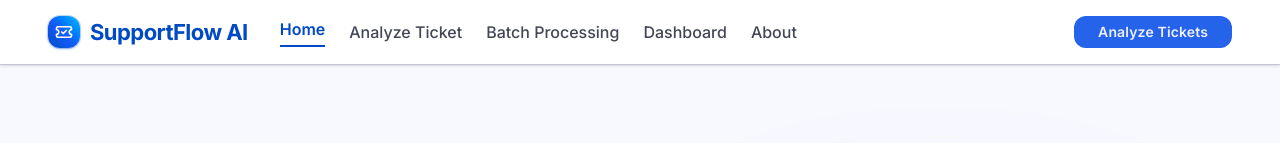
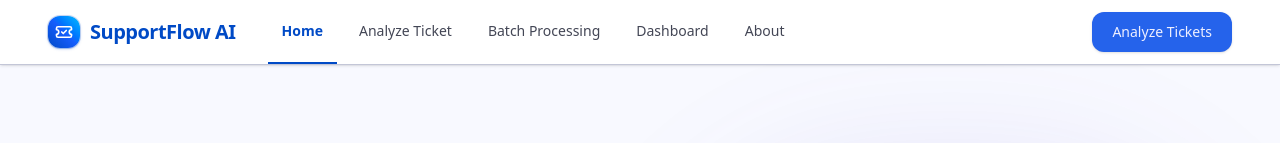
Before and after one commit to bikram73/SupportFlow_AI, a React (Vite) app: page / in a window 1280 px wide. Shown: the top 143 px of the page. Built offline with nearby package versions, Linux system fonts and the light colour scheme.

Commit message:
first commit

```diff
--- a/src/App.tsx
+++ b/src/App.tsx
@@ -20,7 +20,7 @@ export default function App() {
       <Navbar currentTab={currentTab} onSelectTab={setCurrentTab} />
 
       {/* Main Screen Content Area */}
-      <main className="flex-1 max-w-[1440px] w-full mx-auto px-4 sm:px-6 pt-6">
+      <main className="flex-1 w-full">
         {currentTab === 'home' && (
           <HomeView onSelectTab={setCurrentTab} onTrySample={handleTrySample} />
         )}
--- a/src/components/Navbar.tsx
+++ b/src/components/Navbar.tsx
@@ -7,90 +7,56 @@ interface NavbarProps {
 }
 
 export const Navbar: React.FC<NavbarProps> = ({ currentTab, onSelectTab }) => {
+  const navTabs: { tab: NavTab; label: string }[] = [
+    { tab: 'home', label: 'Home' },
+    { tab: 'analyze', label: 'Analyze Ticket' },
+    { tab: 'batch', label: 'Batch Processing' },
+    { tab: 'dashboard', label: 'Dashboard' },
+    { tab: 'about', label: 'About' },
+  ];
+
   return (
     <header className="bg-surface-container-lowest sticky top-0 z-50 shadow-sm border-b border-outline-variant">
       <div className="flex justify-between items-center w-full px-margin-desktop max-w-container-max-width mx-auto h-16">
-        <div className="flex items-center gap-8">
+        <div className="flex items-center gap-8 h-full">
           <span
             onClick={() => onSelectTab('home')}
-            className="inline-flex items-center gap-2.5 font-card-title text-card-title text-primary cursor-pointer select-none group"
+            className="inline-flex items-center gap-2.5 cursor-pointer select-none group h-full"
           >
-            <span className="w-8 h-8 rounded-xl bg-gradient-to-tr from-primary via-blue-600 to-sky-400 flex items-center justify-center text-white shadow-sm shadow-primary/25 ring-1 ring-primary/20 group-hover:scale-105 group-hover:shadow-md transition-all duration-200">
+            <span className="w-8 h-8 rounded-xl bg-gradient-to-tr from-primary via-blue-600 to-sky-400 flex items-center justify-center text-white shadow-sm shadow-primary/25 ring-1 ring-primary/20 group-hover:scale-105 group-hover:shadow-md transition-all duration-200 shrink-0">
               <svg className="w-[18px] h-[18px]" viewBox="0 0 24 24" fill="none" stroke="currentColor" strokeWidth="2.2" strokeLinecap="round" strokeLinejoin="round">
                 <path d="M2 9a3 3 0 0 1 0 6v2a2 2 0 0 0 2 2h16a2 2 0 0 0 2-2v-2a3 3 0 0 1 0-6V7a2 2 0 0 0-2-2H4a2 2 0 0 0-2 2Z" />
                 <path d="m9 12 2 2 4-4" />
               </svg>
             </span>
-            <span className="font-bold tracking-tight">SupportFlow AI</span>
+            <span className="font-bold text-[20px] tracking-tight text-primary leading-none">SupportFlow AI</span>
           </span>
-          <nav className="hidden md:flex items-center gap-6">
-            <button
-              type="button"
-              onClick={() => onSelectTab('home')}
-              className={`font-body-main text-body-main cursor-pointer active:opacity-80 transition-colors ${
-                currentTab === 'home'
-                  ? 'text-primary border-b-2 border-primary pb-1 font-semibold'
-                  : 'text-on-surface-variant hover:text-primary'
-              }`}
-            >
-              Home
-            </button>
-
-            <button
-              type="button"
-              onClick={() => onSelectTab('analyze')}
-              className={`font-body-main text-body-main cursor-pointer active:opacity-80 transition-colors ${
-                currentTab === 'analyze'
-                  ? 'text-primary border-b-2 border-primary pb-1 font-semibold'
-                  : 'text-on-surface-variant hover:text-primary'
-              }`}
-            >
-              Analyze Ticket
-            </button>
-
-            <button
-              type="button"
-              onClick={() => onSelectTab('batch')}
-              className={`font-body-main text-body-main cursor-pointer active:opacity-80 transition-colors ${
-                currentTab === 'batch'
-                  ? 'text-primary border-b-2 border-primary pb-1 font-semibold'
-                  : 'text-on-surface-variant hover:text-primary'
-              }`}
-            >
-              Batch Processing
-            </button>
-
-            <button
-              type="button"
-              onClick={() => onSelectTab('dashboard')}
-              className={`font-body-main text-body-main cursor-pointer active:opacity-80 transition-colors ${
-                currentTab === 'dashboard'
-                  ? 'text-primary border-b-2 border-primary pb-1 font-semibold'
-                  : 'text-on-surface-variant hover:text-primary'
-              }`}
-            >
-              Dashboard
-            </button>
-
-            <button
-              type="button"
-              onClick={() => onSelectTab('about')}
-              className={`font-body-main text-body-main cursor-pointer active:opacity-80 transition-colors ${
-                currentTab === 'about'
-                  ? 'text-primary border-b-2 border-primary pb-1 font-semibold'
-                  : 'text-on-surface-variant hover:text-primary'
-              }`}
-            >
-              About
-            </button>
+          <nav className="hidden md:flex items-center gap-1 lg:gap-2 h-full">
+            {navTabs.map(({ tab, label }) => {
+              const isActive = currentTab === tab;
+              return (
+                <button
+                  key={tab}
+                  type="button"
+                  onClick={() => onSelectTab(tab)}
+                  className={`h-full inline-flex items-center px-3.5 border-b-2 text-sm font-medium transition-all cursor-pointer ${
+                    isActive
+                      ? 'text-primary border-primary font-semibold'
+                      : 'text-on-surface-variant border-transparent hover:text-primary hover:border-outline-variant/60'
+                  }`}
+                >
+                  {label}
+                </button>
+              );
+            })}
           </nav>
         </div>
 
-        <div className="flex items-center gap-4">
+        <div className="flex items-center gap-4 h-full">
           <button
             type="button"
             onClick={() => onSelectTab('analyze')}
-            className="bg-primary-container text-on-primary-container px-6 py-2 rounded-xl font-button-label text-button-label hover:opacity-90 transition-all cursor-pointer"
+            className="inline-flex items-center justify-center h-10 px-5 rounded-xl font-medium text-sm bg-primary-container text-on-primary-container hover:opacity-90 transition-all cursor-pointer shadow-sm active:scale-95"
           >
             Analyze Tickets
           </button>
```
